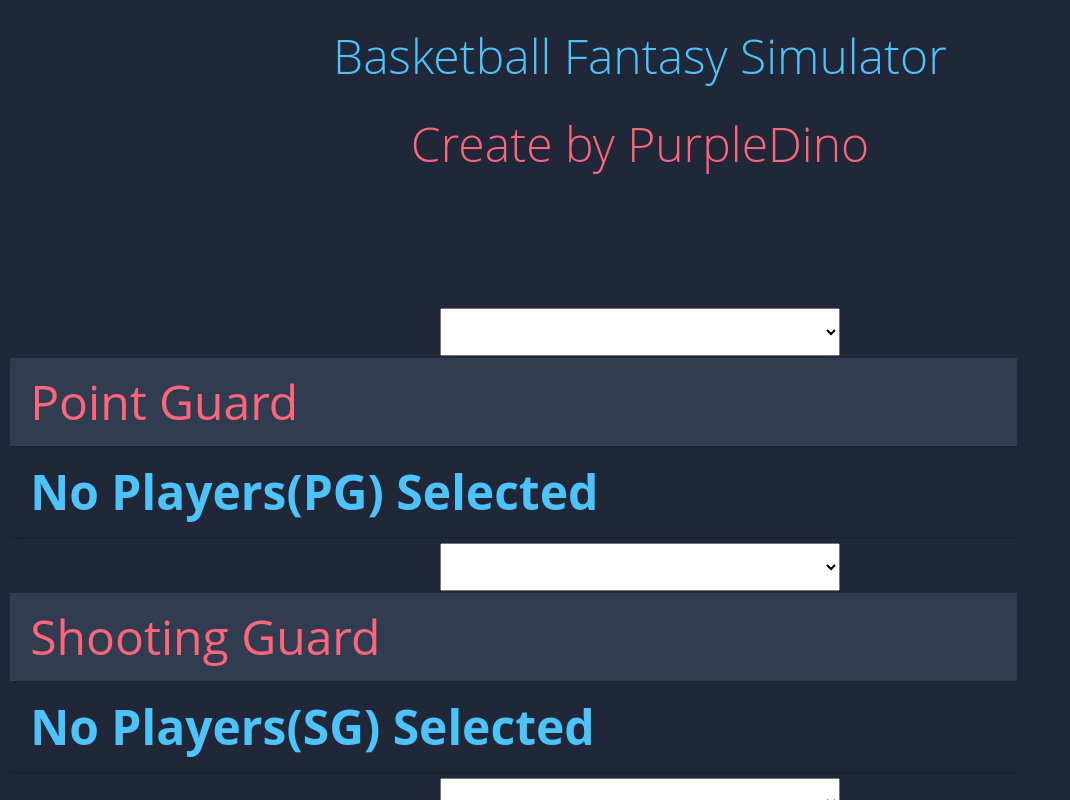
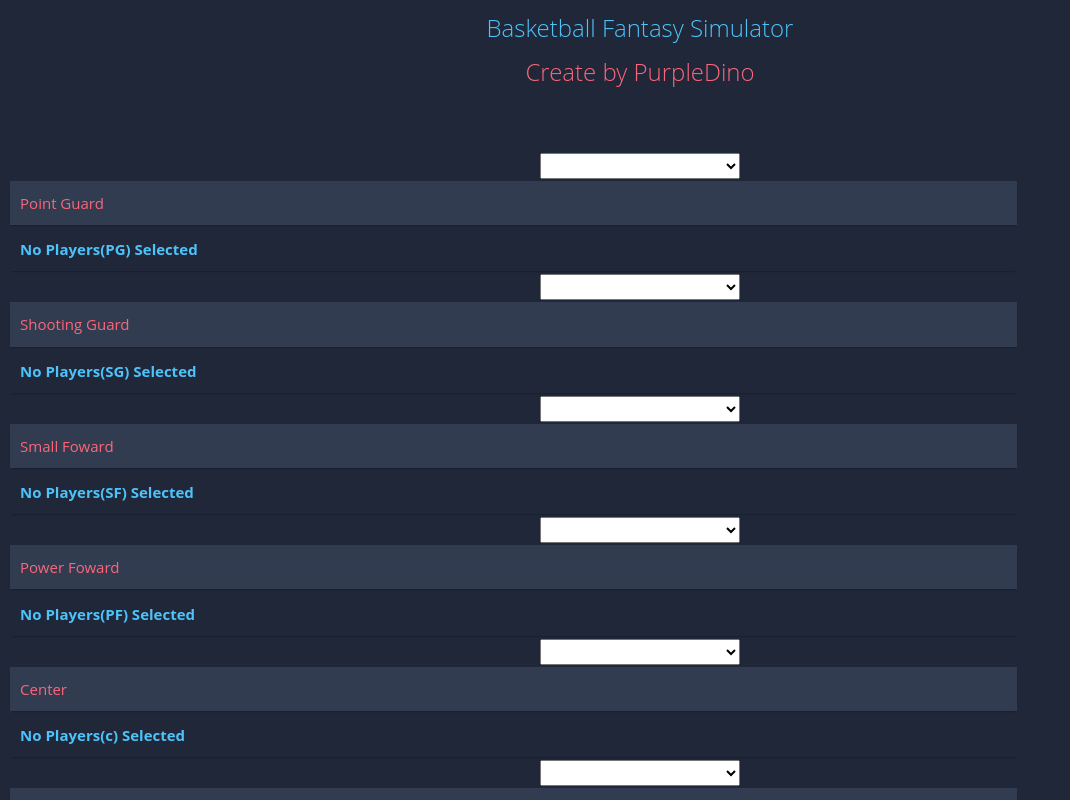
Before and after one commit to macklemore725/my-project, a Vue app: page / in a window 1280 px wide. Shown: the top 800 px of the page, without its empty margins (0-1070 px from the left). Built offline with nearby package versions, Linux system fonts and the light colour scheme.

Commit message:
CSS Css Changed Smaller

```diff
--- a/src/App.vue
+++ b/src/App.vue
@@ -2,9 +2,7 @@
   <div id="app">
     <h1>
       Basketball Fantasy Simulator
-  <h2>
-    Create by PurpleDino
-  </h2>
+      <h2>Create by PurpleDino</h2>
 
       <BasketballFantasySimulator />
 
@@ -26,11 +24,15 @@
               <h6>Quick Links</h6>
               <ul class="footer-links">
                 <li>
-              <a href="https://codepen.io/pablorgarcia/pen/qdIsm">CSS Table</a>
+                  <a href="https://codepen.io/pablorgarcia/pen/qdIsm"
+                    >CSS Table</a
+                  >
                 </li>
                 <li><a href="https://v3.vuejs.org/">VueJs</a></li>
                 <li>
-              <a href="https://codepen.io/scanfcode/pen/MEZPNd">Css Footer</a>
+                  <a href="https://codepen.io/scanfcode/pen/MEZPNd"
+                    >Css Footer</a
+                  >
                 </li>
               </ul>
             </div>
@@ -48,19 +50,18 @@
         </div>
       </footer>
     </h1>
-
   </div>
 </template>
 
 <script>
-import BasketballFantasySimulator from './components/BasketballFantasy.vue'
+import BasketballFantasySimulator from "./components/BasketballFantasy.vue";
 
 export default {
-  name: 'App',
+  name: "App",
   components: {
-    BasketballFantasySimulator
-  }
-}
+    BasketballFantasySimulator,
+  },
+};
 </script>
 
 <style>
@@ -71,15 +72,13 @@ export default {
  */
 
 @charset "UTF-8";
-  @import url(
-    https://fonts.googleapis.com/css?family=Open + Sans:300,
+@import url(https://fonts.googleapis.com/css?family=Open + Sans:300,
     400,
-    700
-  );
+    700);
 
 body {
   font-family: "Open Sans", sans-serif;
-    font-weight: 300;
+  font-weight: 10;
   line-height: 1.42em;
   color: #a7a1ae;
   background-color: #1f2739;
@@ -87,13 +86,13 @@ export default {
 
 select {
   z-index: 10;
-    width: 400px;
-    font-size: 40px;
+  width: 200px;
+  font-size: 20px;
   height: auto;
 }
 
 h1 {
-    font-size: 3em;
+  font-size: 1.5em;
   font-weight: 300;
   line-height: 1em;
   text-align: center;
@@ -126,14 +125,14 @@ export default {
 
 .container th h1 {
   font-weight: bold;
-    font-size: 1em;
+  font-size: 1px;
   text-align: left;
   color: #185875;
 }
 
 .container td {
   font-weight: normal;
-    font-size: 1em;
+  font-size: 15px;
   -webkit-box-shadow: 0 2px 2px -2px #0e1119;
   -moz-box-shadow: 0 2px 2px -2px #0e1119;
   box-shadow: 0 2px 2px -2px #0e1119;
@@ -150,9 +149,9 @@ export default {
 
 .container td,
 .container th {
-    padding-bottom: 2%;
-    padding-top: 2%;
-    padding-left: 2%;
+  padding-bottom: 1%;
+  padding-top: 1%;
+  padding-left: 1%;
 }
 
 /* Background-color of the odd rows */
@@ -210,7 +209,4 @@ export default {
     display: none;
   }
 }
-
-
-
 </style>
```
Lines whose indentation alone changed are shown as unchanged.
